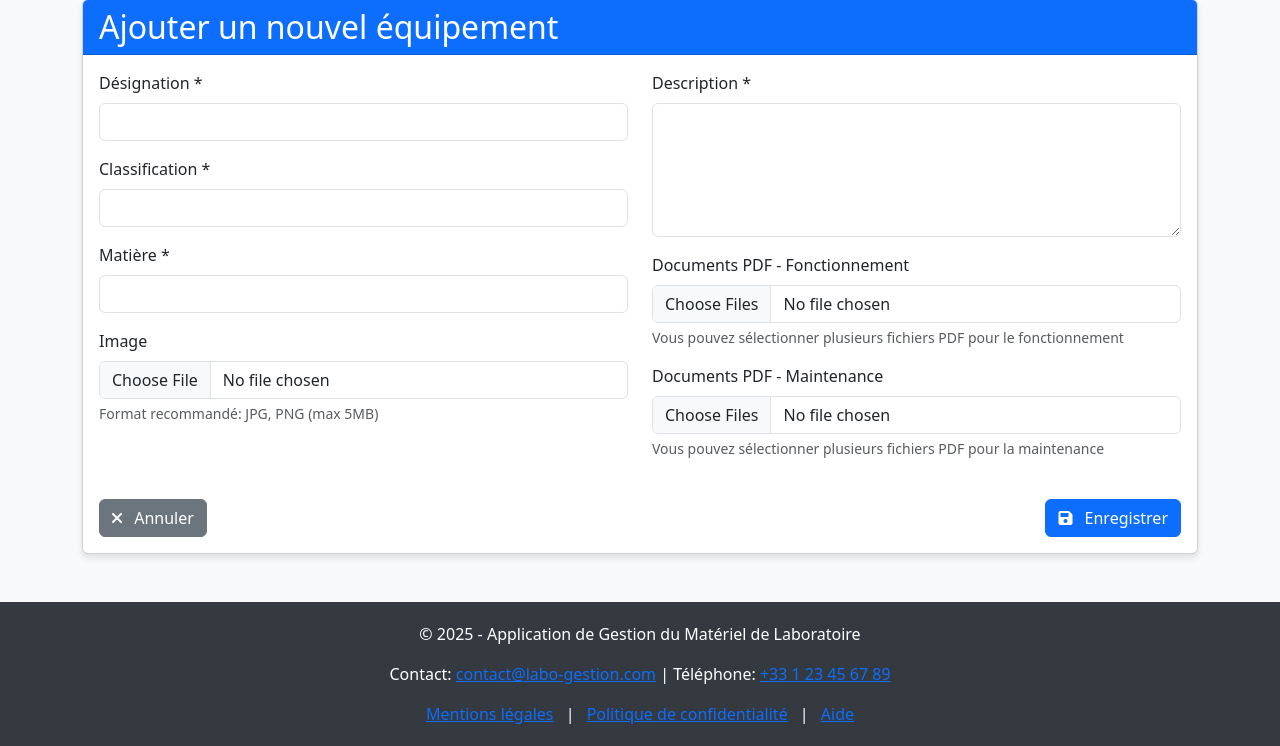
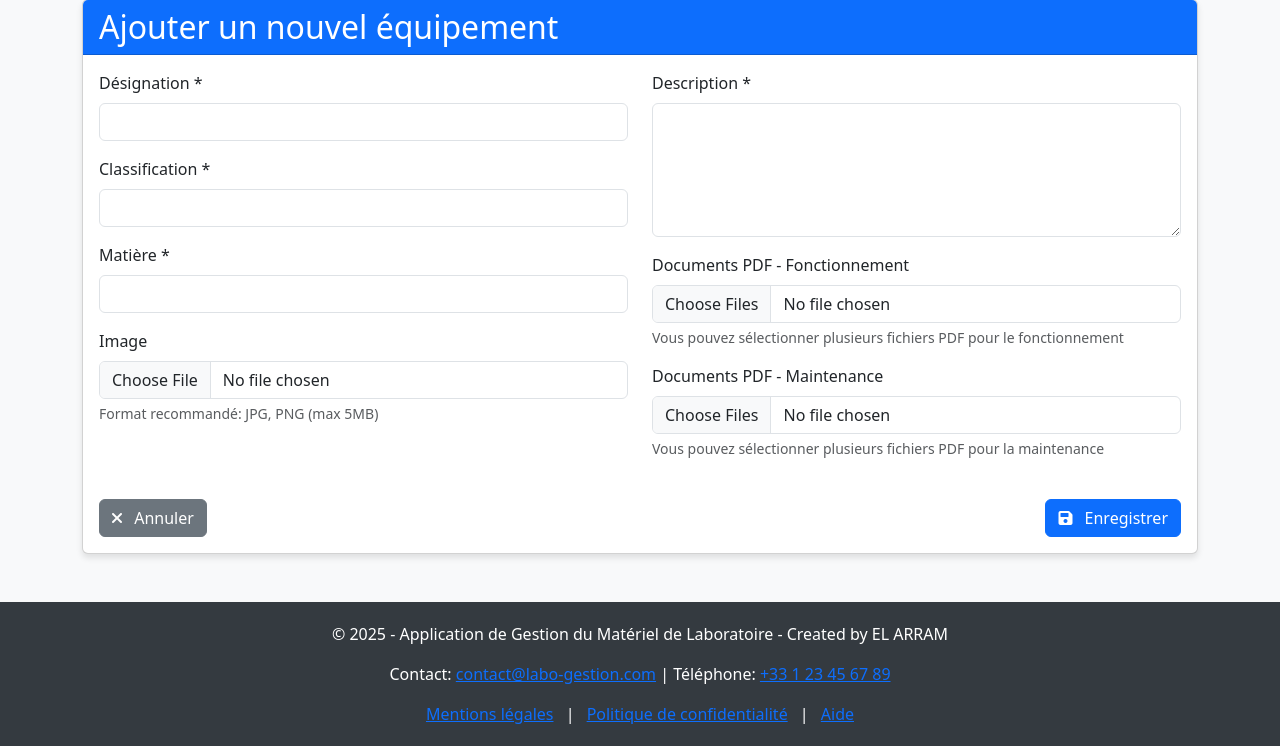
Before and after one commit to mouloudelarram/dynamic_labo, a Flask app: page /add in a window 1280 px wide. Shown: the part 145-891 px from the top of the page. Run offline with Flask 3, Linux system fonts and the light colour scheme.

Commit message:
Update base.html

```diff
--- a/templates/base.html
+++ b/templates/base.html
@@ -109,7 +109,7 @@
 
     <footer class="footer mt-5">
         <div class="container text-center">
-            <p>&copy; 2025 - Application de Gestion du Matériel de Laboratoire</p>
+            <p>&copy; 2025 - Application de Gestion du Matériel de Laboratoire - Created by EL ARRAM</p>
             <p class="mt-2">
                 Contact: <a href="mailto:contact@labo-gestion.com">contact@labo-gestion.com</a> |
                 Téléphone: <a href="tel:+33123456789">+33 1 23 45 67 89</a>
```
